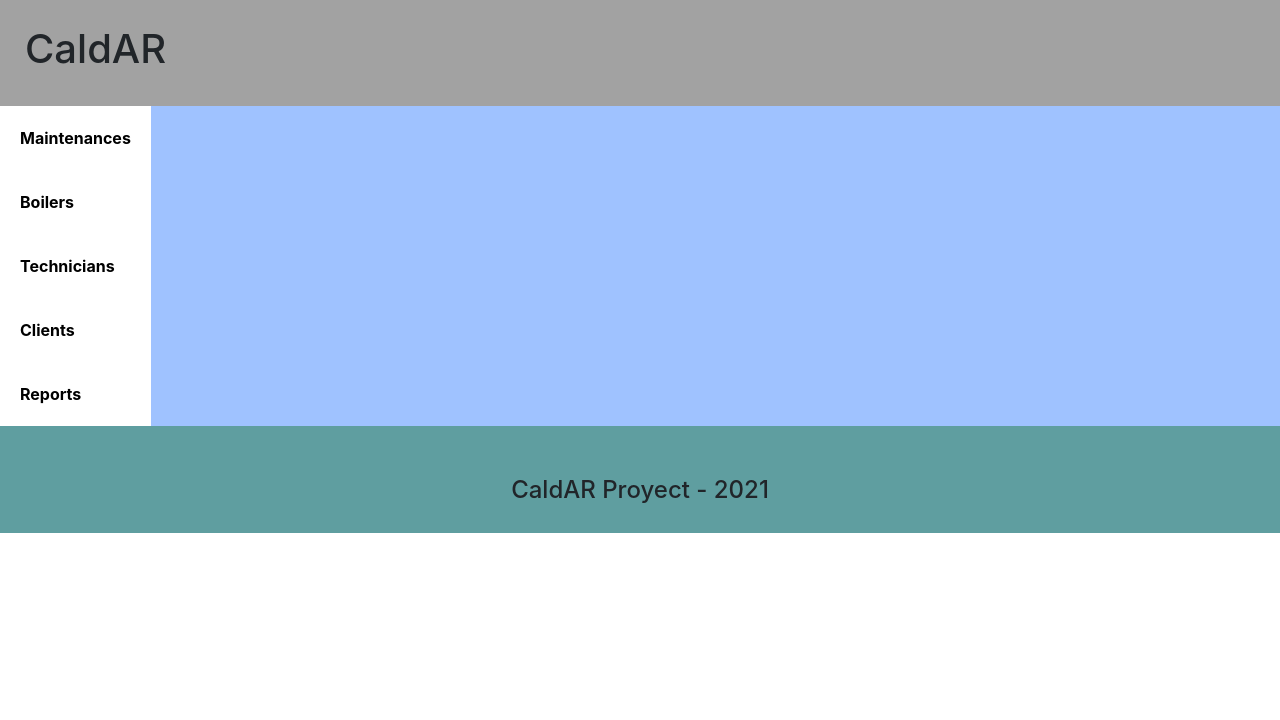
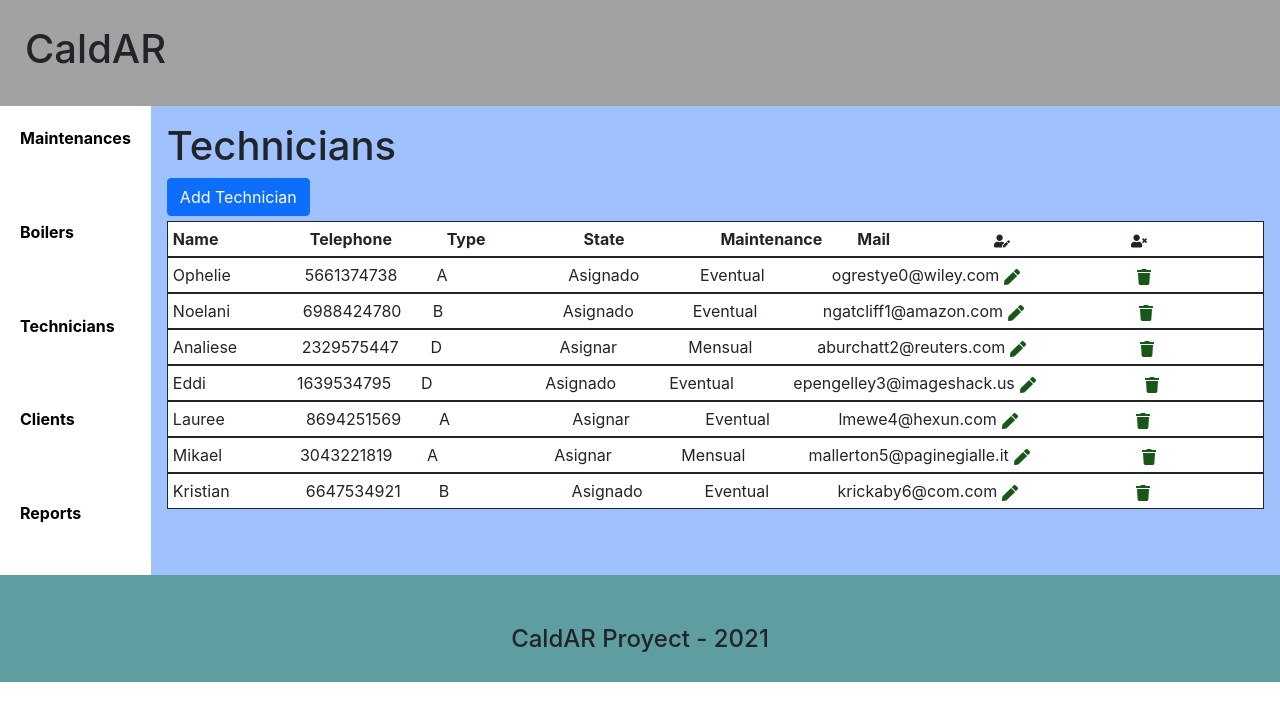
Before and after one commit to GonzaloDeCastro/FrontendCaldAR, a React (Create React App) app: page /technicians in a window 1280 px wide. Shown: the top 720 px of the page. Built offline with nearby package versions, Linux system fonts and the light colour scheme; the HTML template or start-up script is replaced by a standard one.

Commit message:
Se creo el ABM de tecnicos.

```diff
--- a/src/Mocks/technicians.json
+++ b/src/Mocks/technicians.json
@@ -1,7 +1,24 @@
-[{"id":1,"nombre":"Ophelie","telefono":"5661374738","tipo":"A","estado":"Asignado","mantenimiento":"Eventual","correo":"ogrestye0@wiley.com", "bool": false},
-{"id":2,"nombre":"Noelani","telefono":"6988424780","tipo":"B","estado":"Asignado","mantenimiento":"Eventual","correo":"ngatcliff1@amazon.com", "bool": false},
-{"id":3,"nombre":"Analiese","telefono":"2329575447","tipo":"D","estado":"Asignar","mantenimiento":"Mensual","correo":"aburchatt2@reuters.com", "bool": false},
-{"id":4,"nombre":"Eddi","telefono":"1639534795","tipo":"D","estado":"Asignado","mantenimiento":"Eventual","correo":"epengelley3@imageshack.us", "bool": false},
-{"id":5,"nombre":"Lauree","telefono":"8694251569","tipo":"A","estado":"Asignar","mantenimiento":"Eventual","correo":"lmewe4@hexun.com", "bool": false},
-{"id":6,"nombre":"Mikael","telefono":"3043221819","tipo":"A","estado":" Asignar","mantenimiento":"Mensual","correo":"mallerton5@paginegialle.it", "bool": false},
-{"id":7,"nombre":"Kristian","telefono":"6647534921","tipo":"B","estado":"Asignado","mantenimiento":"Eventual","correo":"krickaby6@com.com", "bool": false}]
+{
+"technicians":[
+{
+    "id":1,"name":"Ophelie","telephone":"5661374738","type":"A","state":"Asignado","maintenance":"Eventual","mail":"ogrestye0@wiley.com", "bool": false
+},
+{
+    "id":2,"name":"Noelani","telephone":"6988424780","type":"B","state":"Asignado","maintenance":"Eventual","mail":"ngatcliff1@amazon.com", "bool": false
+},
+{
+    "id":3,"name":"Analiese","telephone":"2329575447","type":"D","state":"Asignar","maintenance":"Mensual","mail":"aburchatt2@reuters.com", "bool": false
+},
+{
+    "id":4,"name":"Eddi","telephone":"1639534795","type":"D","state":"Asignado","maintenance":"Eventual","mail":"epengelley3@imageshack.us", "bool": false
+},
+{
+    "id":5,"name":"Lauree","telephone":"8694251569","type":"A","state":"Asignar","maintenance":"Eventual","mail":"lmewe4@hexun.com", "bool": false
+},
+{
+    "id":6,"name":"Mikael","telephone":"3043221819","type":"A","state":" Asignar","maintenance":"Mensual","mail":"mallerton5@paginegialle.it", "bool": false
+},
+{
+    "id":7,"name":"Kristian","telephone":"6647534921","type":"B","state":"Asignado","maintenance":"Eventual","mail":"krickaby6@com.com", "bool": false
+}
+]}
--- /dev/null
+++ b/src/Technicians/AddTechnician.jsx
@@ -0,0 +1,7 @@
+import React from 'react';
+import { TechnicianForm } from './TechnicianForm';
+
+export const AddTechnician = (props) => {
+  const { onAddTechnician } = props;
+  return <TechnicianForm onSubmitForm={onAddTechnician} />;
+};
--- /dev/null
+++ b/src/Technicians/EditTechnician.jsx
@@ -0,0 +1,7 @@
+import React from 'react';
+import { TechnicianForm } from './TechnicianForm';
+
+export const EditTechnician = (prop) => {
+  const { onEditTechnician, technicianToEdit } = prop;
+  return <TechnicianForm onSubmitForm={onEditTechnician} technician={technicianToEdit} />;
+};
--- a/src/Technicians/HeaderTechnician.jsx
+++ b/src/Technicians/HeaderTechnician.jsx
@@ -0,0 +1,35 @@
+import React from 'react';
+import { AddTechnician } from './AddTechnician';
+import { EditTechnician} from './EditTechnician';
+import styles from './style.module.css';
+
+export const HeaderTechnician = (props) => {
+  const {
+    showTechnicianForm,
+    setShowTechnicianForm,
+    onAddTechnician,
+    technicianToEdit,
+    onEditTechnician
+  } = props;
+  return (
+    <div className={styles.tittleHeader}>
+      <h1>Technicians</h1>
+      <button
+        className='btn btn-primary'
+        onClick={() =>
+          setShowTechnicianForm({ show: !showTechnicianForm.show, mode: 'Add' })
+        }
+      >
+        {showTechnicianForm.show ? 'Cancel' : 'Add Technician'}
+      </button>
+
+      {showTechnicianForm.show ? (
+        showTechnicianForm.mode === 'Add' ? (
+          <AddTechnician onAddTechnician={onAddTechnician} />
+        ) : (
+          <EditTechnician onEditTechnician={onEditTechnician} technicianToEdit={technicianToEdit} />
+        )
+      ) : undefined}
+    </div>
+  );
+};
--- /dev/null
+++ b/src/Technicians/TechnicianForm.jsx
@@ -0,0 +1,95 @@
+import React, { useEffect, useState } from 'react';
+
+export const TechnicianForm = (props) => {
+  const { onSubmitForm, technician } = props;
+  const [name, setName] = useState(technician ? technician.name : '');
+  const [telephone, setTelephone] = useState(technician ? technician.telephone : '');
+  const [type, setType] = useState(technician ? technician.type : '');
+  const [state, setState] = useState(technician ? technician.state : '');
+  const [maintenance, setMaintenance] = useState(technician ? technician.maintenance : '');
+  const [mail, setMail] = useState(technician ? technician.mail : '');
+
+  const handleSubmit = (event) => {
+    event.preventDefault();
+    onSubmitForm({
+      id: technician ? technician.id : undefined,
+      name,
+      telephone,
+      type,
+      state,
+      maintenance,
+      mail
+    });
+    setName('');
+    setTelephone('');
+    setType('');
+    setState('');
+    setMaintenance('');
+    setMail('');
+  };
+
+  useEffect(() => {
+    setName(technician ? technician.name : '');
+    setTelephone(technician ? technician.telephone : '');
+    setType(technician ? technician.type : '');
+    setState(technician ? technician.state : '');
+    setMaintenance(technician ? technician.maintenance : '');
+    setMail(technician ? technician.mail : '');
+  }, [technician]);
+
+  return (
+  <form onSubmit={handleSubmit} className='mt-3'>
+      <input
+        type='text'
+        name='name'
+        placeholder='Name'
+        className='form-control mb-3'
+        onChange={(e) => setName(e.target.value)}
+        value={name}
+      />
+      <input
+        type='text'
+        name='telephone'
+        placeholder='Telephone'
+        className='form-control mb-3'
+        onChange={(e) => setTelephone(e.target.value)}
+        value={telephone}
+      />
+      <input
+        type='text'
+        name='type'
+        placeholder='Type'
+        className='form-control mb-3'
+        onChange={(e) => setType(e.target.value)}
+        value={type}
+      />
+      <input
+        type='text'
+        name='state'
+        placeholder='State'
+        className='form-control mb-3'
+        onChange={(e) => setState(e.target.value)}
+        value={state}
+      />
+      <input
+        type='text'
+        name='maintenance'
+        placeholder='Maintenance'
+        className='form-control mb-3'
+        onChange={(e) => setMaintenance(e.target.value)}
+        value={maintenance}
+      />
+      <input
+        type='text'
+        name='mail'
+        placeholder='Mail'
+        className='form-control mb-3'
+        onChange={(e) => setMail(e.target.value)}
+        value={mail}
+      />
+      <button className='btn btn-success' type='submit'>
+        Confirm
+      </button>
+  </form>
+  );
+};
--- a/src/Technicians/TechniciansList.jsx
+++ b/src/Technicians/TechniciansList.jsx
@@ -0,0 +1,39 @@
+import React from 'react';
+import { TechnicianItem } from './userTechnician';
+import {
+    FaUserTimes as DeleteUser,
+    FaUserEdit
+  } from 'react-icons/fa';
+
+export const TechnicianList = (props) => {
+  const { technicianList, onDelete, onEdit } = props;
+  return (
+    <div>
+      <table>
+          <tr>
+            <th scope='col'>Name</th>
+            <th scope='col'>Telephone</th>
+            <th scope='col'>Type</th>
+            <th scope='col'>State</th>
+            <th scope='col'>Maintenance</th>
+            <th scope='col'>Mail</th>
+            <th>
+              <FaUserEdit />
+            </th>
+            <th>
+              <DeleteUser />
+            </th>
+          </tr>
+          {technicianList.map((technician) => (
+            <TechnicianItem
+              key={technician.id}
+              technicianToShow={technician}
+              onDelete={onDelete}
+              onEdit={onEdit}
+            />
+          ))}
+      </table>
+    </div>
+
+  );
+};
--- a/src/Technicians/index.jsx
+++ b/src/Technicians/index.jsx
@@ -1,8 +1,50 @@
-import React from 'react';
+import React, { useState } from 'react';
+import { technicians as initalTechnicians } from '../Mocks/technicians.json';
+import { HeaderTechnician} from './HeaderTechnician';
+import { TechnicianList } from './TechniciansList';
+import { v4 as uuidv4 } from 'uuid';
 
 const Tenchnicians = () => {
+  const [showForm, setShowForm] = useState({ show: false, mode: 'Add' });
+  const [technicians, setTechnicians] = useState(initalTechnicians);
+  const [technicianToEdit, setTechnicianToEdit] = useState(undefined);
 
-  return <div></div>
+  const handleEditClick = (technician) => {
+    setTechnicianToEdit(technician);
+    setShowForm({ show: true, mode: 'Edit' });
+  };
+
+  const handleAddTechnician = (technician) => {
+    technician.id = uuidv4();
+    setTechnicians([...technicians, technician]);
+  };
+
+  const handleDeleteTechnician = (id) => {
+    const newTechnicians = technicians.filter((technician) => technician.id !== id);
+    setTechnicians(newTechnicians);
+  };
+
+  const handleEditTechnician = (technician) => {
+    const newTechnicians = technicians.map((x) => (x.id === technician.id ? technician : x));
+    setTechnicians(newTechnicians);
+  };
+
+  return (
+  <div className='m-3'>
+    <HeaderTechnician
+      showTechnicianForm={showForm}
+      setShowTechnicianForm={setShowForm}
+      onAddTechnician={handleAddTechnician}
+      onEditTechnician={handleEditTechnician}
+      technicianToEdit={technicianToEdit}
+    />
+    <TechnicianList
+      technicianList={technicians}
+      onDelete={handleDeleteTechnician}
+      onEdit={handleEditClick}
+    />
+  </div>
+  );
 };
 
 export default Tenchnicians;
--- /dev/null
+++ b/src/Technicians/style.module.css
@@ -0,0 +1,40 @@
+table {
+  width: 100%;
+  background-color: white;
+}
+tr {
+  display: flex;
+  flex-direction: row;
+  justify-content: space-between;
+  border: solid 1px;
+}
+
+td,
+th {
+  padding: 5px 0px 5px 5px;
+  width: 100%;
+}
+
+.icon {
+  cursor: pointer;
+  color: rgb(23, 87, 23);
+}
+
+.boilers {
+  width: 20%;
+  display: flex;
+  justify-content: space-around;
+}
+
+.tittles {
+  width: 74%;
+  display: flex;
+  justify-content: space-around;
+}
+
+.tittleHeader {
+  margin-bottom: 5px;
+}
+.type {
+  width: 6%;
+}
--- /dev/null
+++ b/src/Technicians/userTechnician.jsx
@@ -0,0 +1,32 @@
+import React from 'react';
+import {
+  FaTrash as DeleteIcon,
+  FaPen as EditIcon
+} from 'react-icons/fa';
+import styles from './style.module.css';
+
+export const TechnicianItem = (props) => {
+  const { technicianToShow, onDelete, onEdit } = props;
+  return (
+      <tr>
+        <td>{technicianToShow.name}</td>
+        <td>{technicianToShow.telephone}</td>
+        <td>{technicianToShow.type}</td>
+        <td>{technicianToShow.state}</td>
+        <td>{technicianToShow.maintenance}</td>
+        <td>{technicianToShow.mail}</td>
+        <td>
+          <EditIcon
+            onClick={() => onEdit(technicianToShow)}
+            className={styles.icon}
+          />
+        </td>
+        <td>
+          <DeleteIcon
+            onClick={() => onDelete(technicianToShow.id)}
+            className={styles.icon}
+          />
+        </td>
+      </tr>
+  );
+};
```
